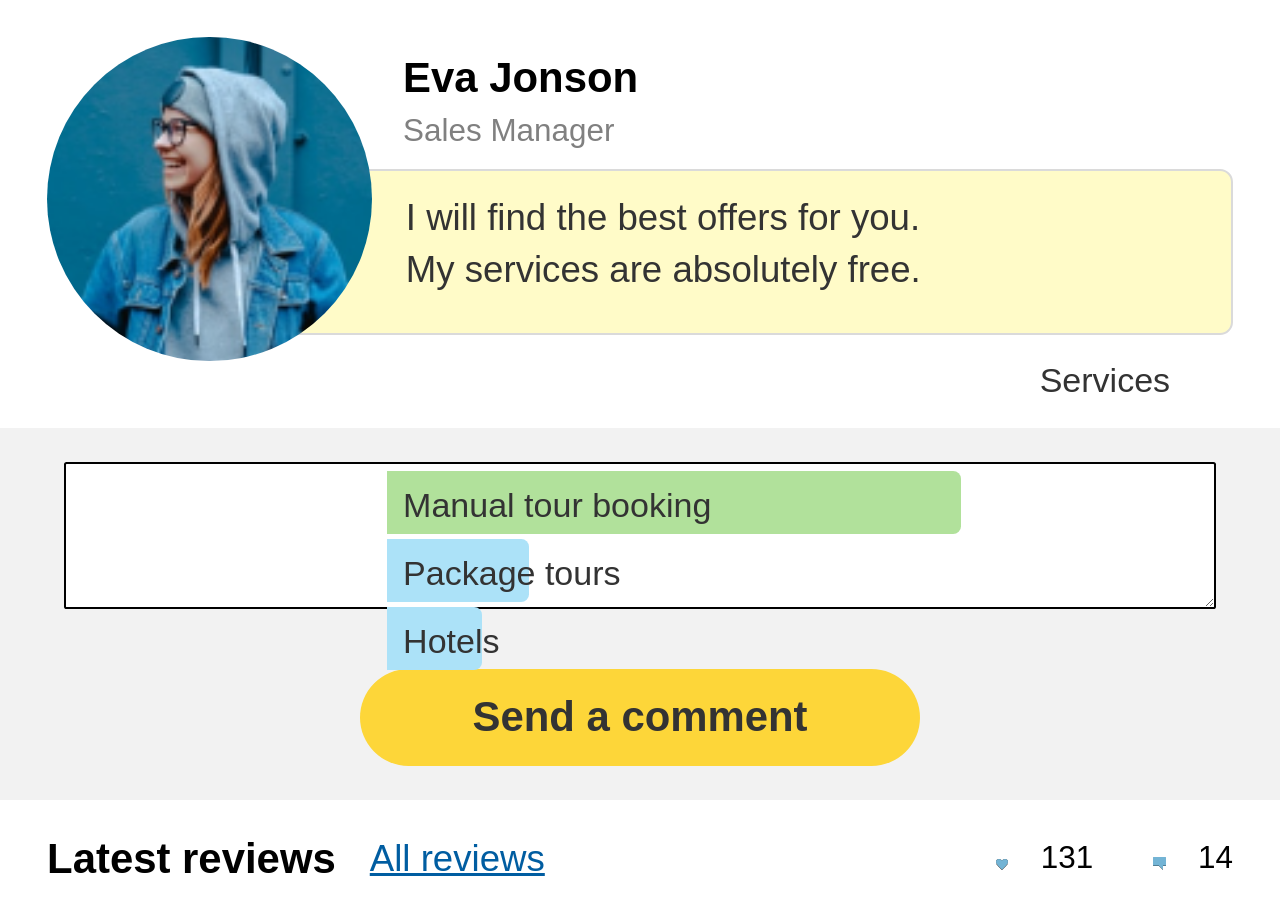
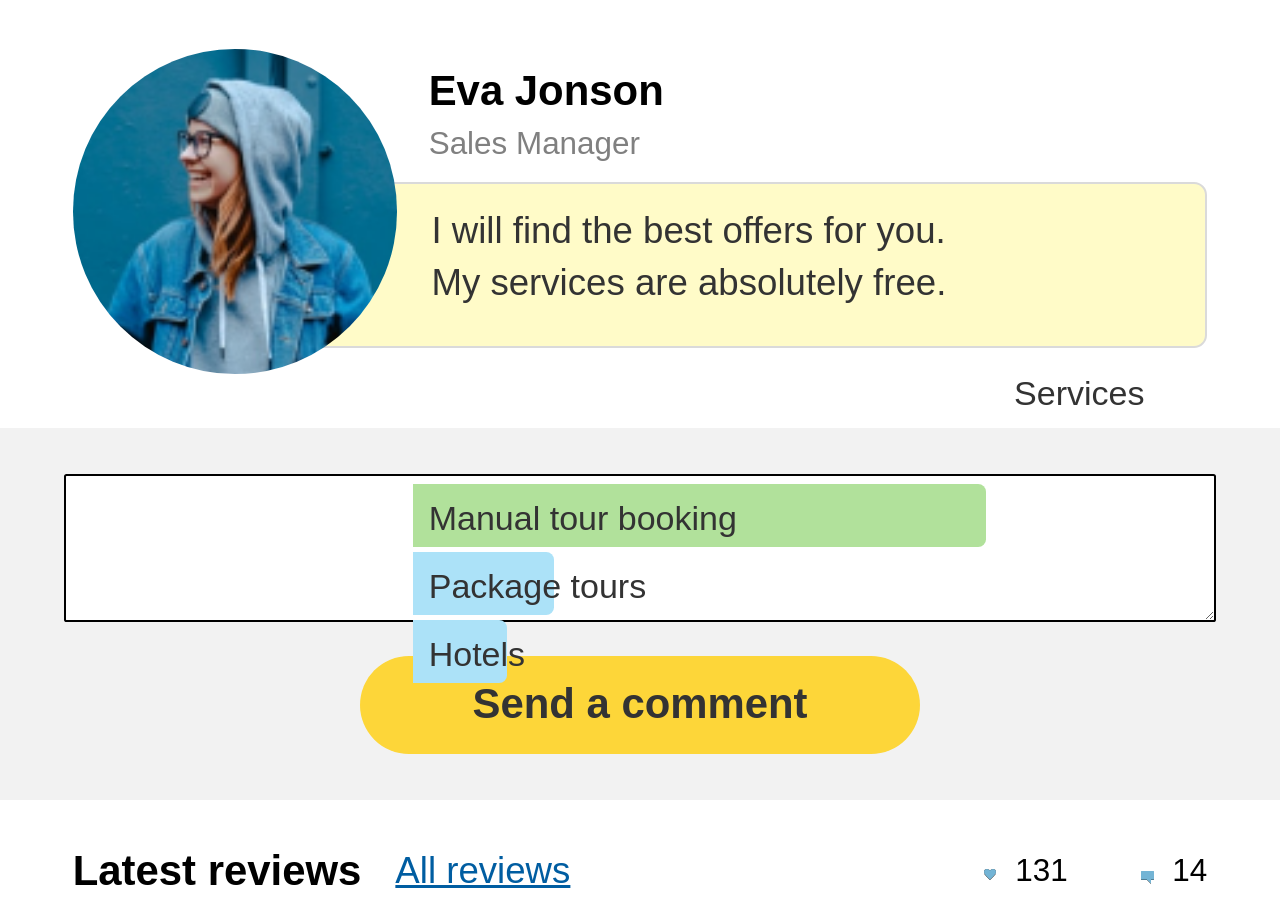
Before and after one commit to vsemakv/0087, a Nuxt app: page / in a window 1280 px wide. Shown: the top 921 px of the page. Built offline with nearby package versions, Linux system fonts and the light colour scheme.

Commit message:
fixed adaptive

```diff
--- a/assets/styles/main.scss
+++ b/assets/styles/main.scss
@@ -2,6 +2,10 @@
 
 .container {
     padding: 2.863vw 3.681vw 0vw 3.681vw;
+
+    @media screen and (min-width: 580px){
+        padding: 3.863vw 5.681vw 0vw 5.681vw;
+    }
 }
 
 body {
--- a/components/VOwner.vue
+++ b/components/VOwner.vue
@@ -127,6 +127,10 @@
                 font-size: 2.863vw;
                 line-height: 4.090vw;
                 color: #333333;
+
+                @media screen and (min-width: 580px){
+                    padding-left: 14.18vw;
+                }
             }
         }
     }
--- a/components/VProfile.vue
+++ b/components/VProfile.vue
@@ -192,6 +192,12 @@ import VOwner from '@/components/VOwner.vue';
                             left: -4.476vw;
                             top: 0vw;
                         }
+                        @media screen and (min-width: 580px){
+                            width: 3.454vw;
+                            height: 3.198vw;
+                            left: -2.476vw;
+                            top: 0vw;
+                        }
                     }
                 }
                 &:nth-child(2){
@@ -210,6 +216,12 @@ import VOwner from '@/components/VOwner.vue';
                             left: -4.476vw;
                             top: 0vw;
                         }
+                        @media screen and (min-width: 580px){
+                            width: 3.454vw;
+                            height: 3.198vw;
+                            left: -2.476vw;
+                            top: 0.3vw;
+                        }
                     }
                 }
             }
@@ -218,7 +230,11 @@ import VOwner from '@/components/VOwner.vue';
     &__review {
         height: 100%;
         overflow-y: scroll;
-        padding-bottom: 182px;
+        padding-bottom: 37.219vw;
+
+        @media screen and (min-width: 768px) and (max-width: 1100px){
+            padding-bottom: 0;
+        }
     }
     &__form {
         display: flex;
@@ -236,7 +252,9 @@ import VOwner from '@/components/VOwner.vue';
         @media screen and (min-width: 580px){
             min-height: 29.059vw;
         }
-
+        @media screen and (min-width: 768px) and (max-width: 1100px){
+            position: relative;
+        }
         &-input {
             border: 0.204vw solid #000000;
             border-radius: 0.204vw;
@@ -267,6 +285,7 @@ import VOwner from '@/components/VOwner.vue';
 
             @media screen and (min-width: 580px){
                 padding: 1.658vw 8.816vw;
+                margin-top: 2.703vw;
             }
         }
     }
```
